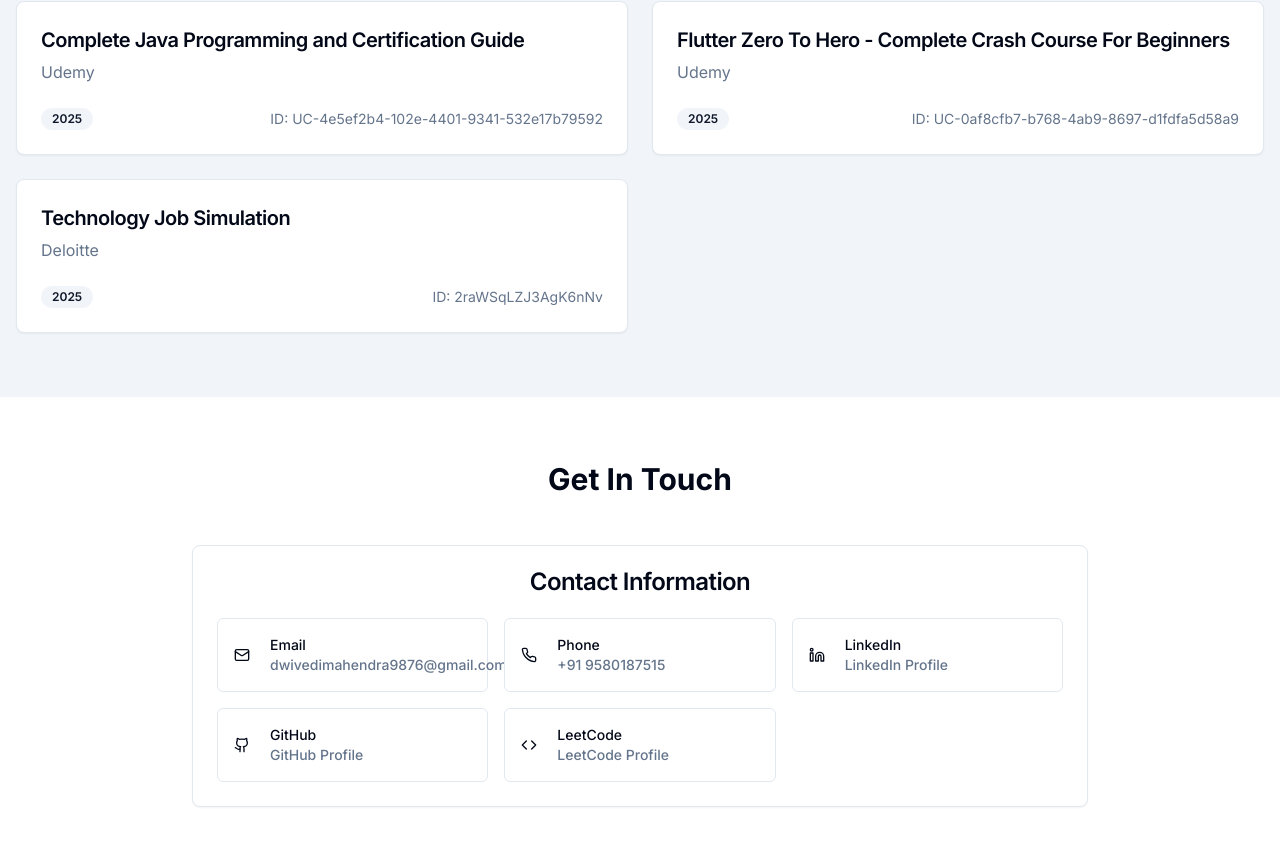
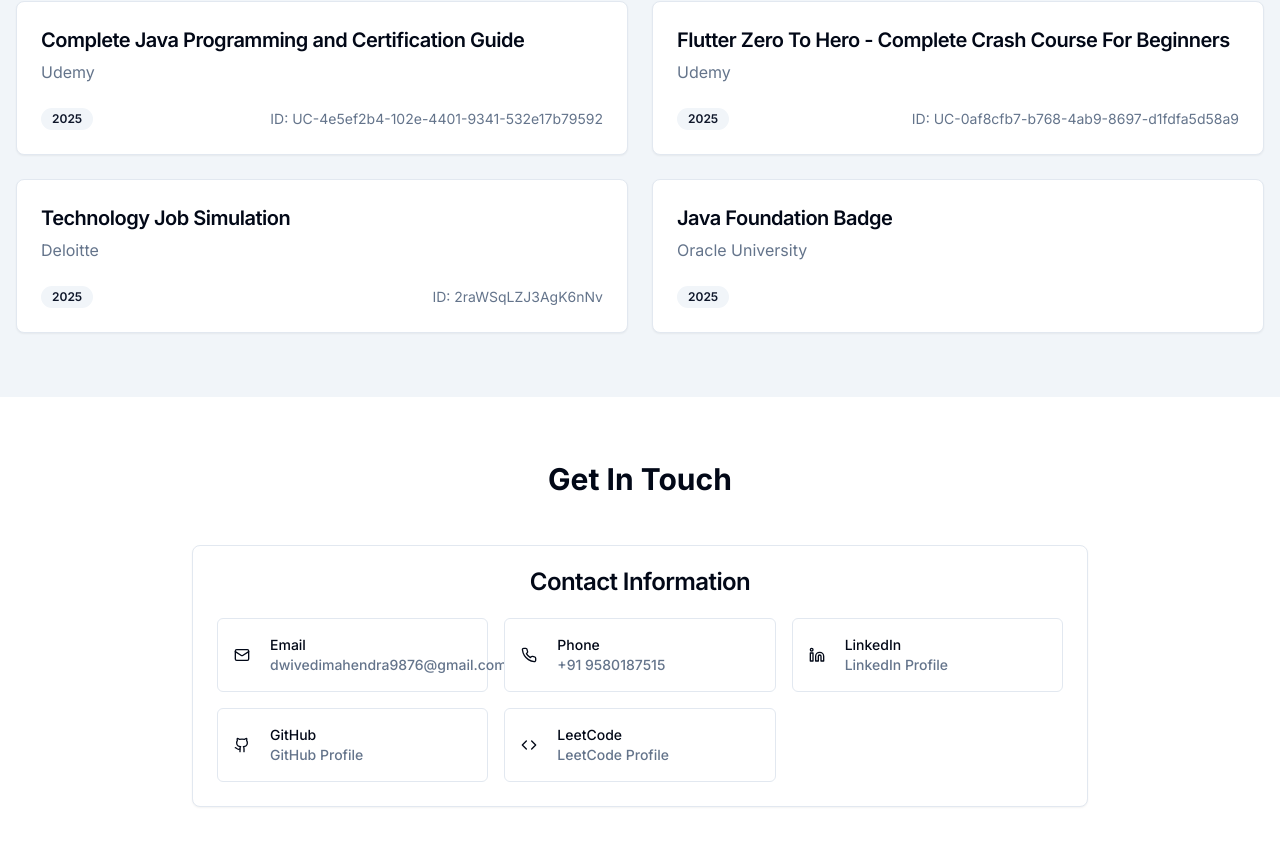
Before and after one commit to MahendraDwivedi/multi-mode-folio-verse, a React (Vite) app: page / in a window 1280 px wide. Shown: the part 4138-4983 px from the top of the page. Built offline with nearby package versions, Linux system fonts and the light colour scheme.

Commit message:
Preceding changes

```diff
--- a/src/data/portfolioData.ts
+++ b/src/data/portfolioData.ts
@@ -187,6 +187,11 @@ export const portfolioData: PortfolioData = {
       issuer: "Deloitte",
       year: "2025",
       credentialId: "2raWSqLZJ3AgK6nNv"
+    },
+    {
+      name: "Java Foundation Badge",
+      issuer: "Oracle University",
+      year: "2025"
     }
   ],
   experience: [
```
